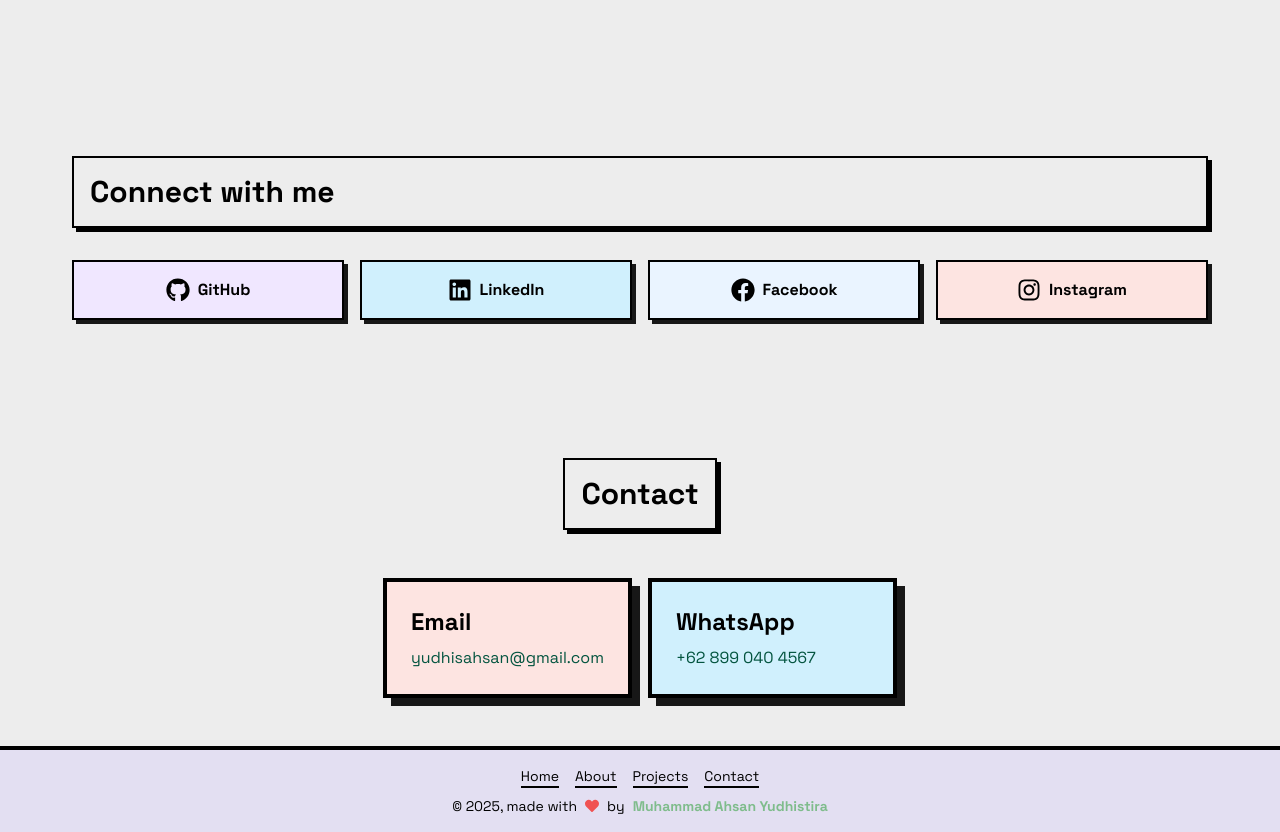
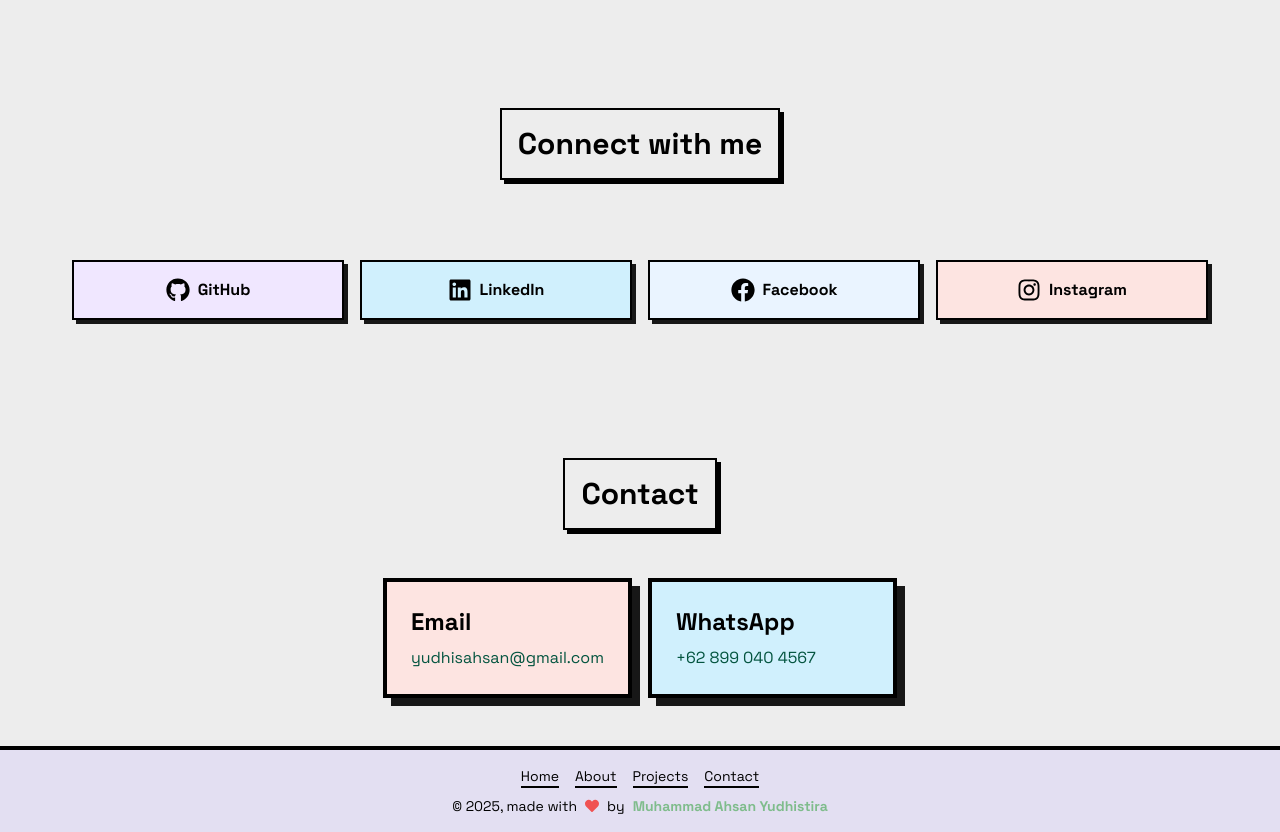
Before and after one commit to yoosch/portfolio, a Next.js app: page / in a window 1280 px wide. Shown: the part 2961-3793 px from the top of the page. Built offline with nearby package versions, Linux system fonts and the light colour scheme.

Commit message:
center text

```diff
--- a/app/page.js
+++ b/app/page.js
@@ -481,10 +481,10 @@ export default function Page() {
               transition={{ duration: 1, ease: "easeOut" }}
             >
 
-              <div className="w-full px-8 py-12">
                 <h1 className="text-3xl font-bold text-black p-4 shadow-black border-2 border-black shadow-[4px_4px_0px_0px_rgba(0,0,0,0.5)]">
                   Connect with me
                 </h1>
+              <div className="w-full px-8 py-12">
                 <div className="grid grid-cols-1 text-center md:grid-cols-2 lg:grid-cols-4 gap-4 mt-8">
                   {platforms.map((platform, index) => (
                     <a
```
